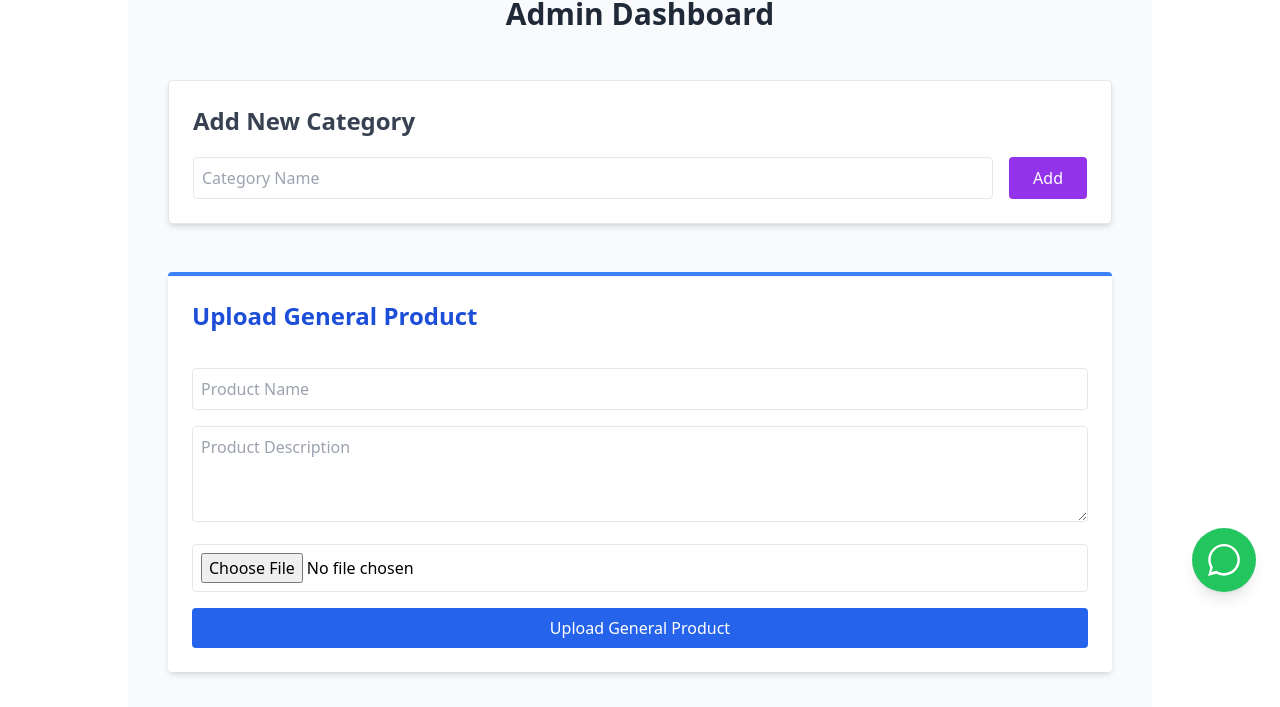
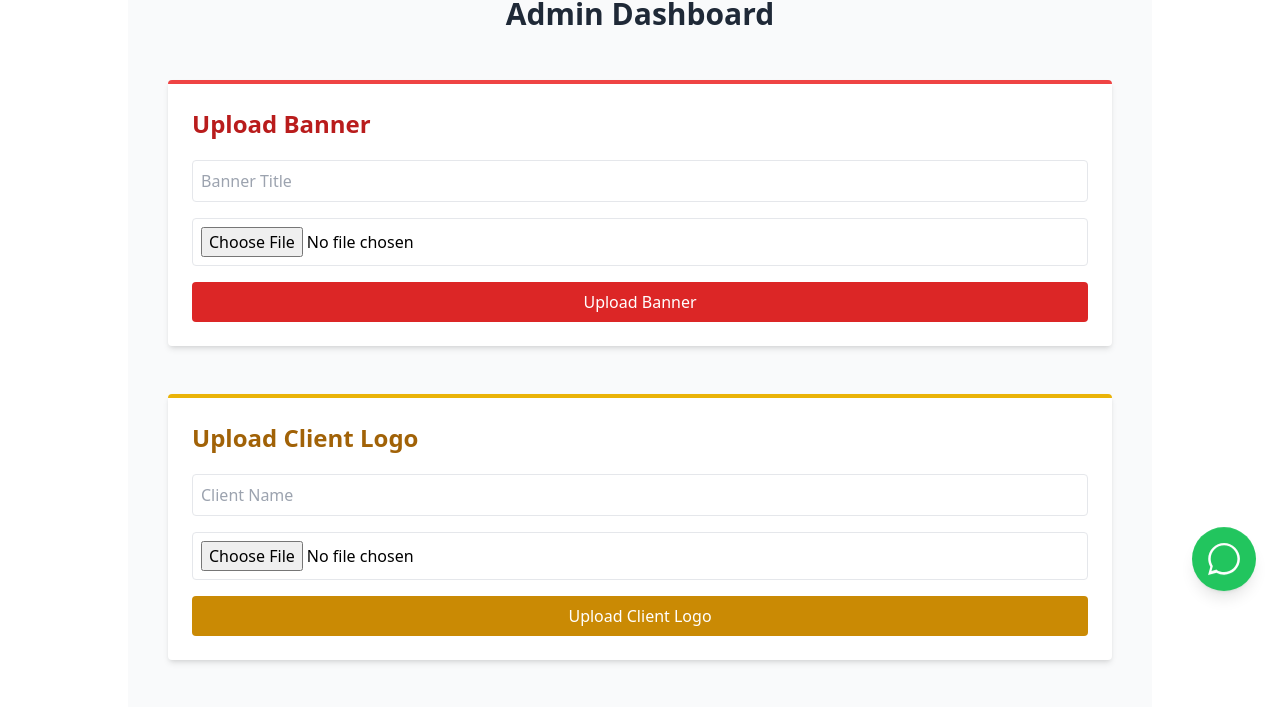
Before and after one commit to sandeep8574969151-max/rbm_frontend, a React (Create React App) app: page /admin in a window 1280 px wide. Shown: the part 169-876 px from the top of the page. Built offline with nearby package versions, Linux system fonts and the light colour scheme; no server answers.

Commit message:
Update Admin Dashboard and Gallery paths

```diff
--- a/src/pages/Admin.jsx
+++ b/src/pages/Admin.jsx
@@ -5,14 +5,12 @@ const Admin = () => {
     const [category, setCategory] = useState('');
     const [categories, setCategories] = useState([]);
 
-    // Fetch Categories
     const fetchCategories = async () => {
         try {
-            // Sahi URL path (slash ke saath)
             const res = await fetch(`${API_BASE_URL}/get_all_categories.php`);
             if (!res.ok) throw new Error(`HTTP error! status: ${res.status}`);
             const data = await res.json();
-            setCategories(data);
+            setCategories(Array.isArray(data) ? data : []);
         } catch (err) {
             console.error("Error fetching categories:", err);
             setCategories([]);
@@ -21,10 +19,8 @@ const Admin = () => {
 
     useEffect(() => { fetchCategories(); }, []);
 
-    // Helper for API Calls
     const postData = async (endpoint, formData) => {
         try {
-            // URL fix: API_BASE_URL + / + endpoint
             const response = await fetch(`${API_BASE_URL}/${endpoint}`, {
                 method: 'POST',
                 body: formData,
@@ -40,35 +36,60 @@ const Admin = () => {
         <div className="p-10 max-w-5xl mx-auto space-y-12 bg-gray-50">
             <h1 className="text-3xl font-extrabold text-center text-gray-800">Admin Dashboard</h1>
 
-            {/* 1. Category Manager */}
+            {/* 1. Upload Banner */}
+            <div className="bg-white p-6 shadow-md rounded border-t-4 border-red-500">
+                <h2 className="text-2xl font-bold mb-5 text-red-700">Upload Banner</h2>
+                <form onSubmit={async (e) => {
+                    e.preventDefault();
+                    const res = await postData("upload_banner.php", new FormData(e.target));
+                    alert(res); e.target.reset();
+                }} className="space-y-4">
+                    <input type="text" name="title" placeholder="Banner Title" className="border p-2 w-full rounded" required />
+                    <input type="file" name="image" className="border p-2 w-full rounded" required />
+                    <button type="submit" className="bg-red-600 text-white px-6 py-2 rounded w-full hover:bg-red-700">Upload Banner</button>
+                </form>
+            </div>
+
+            {/* 2. Upload Client Logo */}
+            <div className="bg-white p-6 shadow-md rounded border-t-4 border-yellow-500">
+                <h2 className="text-2xl font-bold mb-5 text-yellow-700">Upload Client Logo</h2>
+                <form onSubmit={async (e) => {
+                    e.preventDefault();
+                    const res = await postData("upload_client.php", new FormData(e.target));
+                    alert(res); e.target.reset();
+                }} className="space-y-4">
+                    <input type="text" name="name" placeholder="Client Name" className="border p-2 w-full rounded" required />
+                    <input type="file" name="image" className="border p-2 w-full rounded" required />
+                    <button type="submit" className="bg-yellow-600 text-white px-6 py-2 rounded w-full hover:bg-yellow-700">Upload Client Logo</button>
+                </form>
+            </div>
+
+            {/* 3. Category Manager */}
             <div className="bg-white p-6 shadow-md rounded border">
                 <h2 className="text-2xl font-bold mb-5 text-gray-700">Add New Category</h2>
                 <form onSubmit={async (e) => {
                     e.preventDefault();
                     const res = await postData("add_category.php", new FormData(e.target));
-                    alert(res);
-                    e.target.reset();
-                    fetchCategories();
+                    alert(res); e.target.reset(); fetchCategories();
                 }} className="flex gap-4">
                     <input type="text" name="cat_name" placeholder="Category Name" className="border p-2 w-full rounded" required />
                     <button type="submit" className="bg-purple-600 text-white px-6 py-2 rounded hover:bg-purple-700">Add</button>
                 </form>
             </div>
 
-            {/* 2. Upload General Product */}
+            {/* 4. Upload General Product */}
             <div className="bg-white p-6 shadow-md rounded border-t-4 border-blue-500">
                 <h2 className="text-2xl font-bold mb-5 text-blue-700">Upload General Product</h2>
                 <form onSubmit={async (e) => {
                     e.preventDefault();
                     const res = await postData("upload_product.php", new FormData(e.target));
-                    alert(res);
-                    e.target.reset();
+                    alert(res); e.target.reset();
                 }} className="space-y-4">
                     <input type="hidden" name="product_type" value="general" />
                     <input type="text" name="name" placeholder="Product Name" className="border p-2 w-full rounded" required />
                     <textarea name="description" placeholder="Product Description" className="border p-2 w-full h-24 rounded" required />
                     <input type="file" name="image" className="border p-2 w-full rounded" required />
-                    <button type="submit" className="bg-blue-600 text-white px-6 py-2 rounded w-full hover:bg-blue-700">Upload General Product</button>
+                    <button type="submit" className="bg-blue-600 text-white px-6 py-2 rounded w-full hover:bg-blue-700">Upload Product</button>
                 </form>
             </div>
 
@@ -90,8 +111,10 @@ const Admin = () => {
 
                     <select name="category" className="border p-2 w-full rounded" required value={category} onChange={(e) => setCategory(e.target.value)}>
                         <option value="">Select Category</option>
-                        {categories.map((cat, i) => (
-                            <option key={i} value={cat.category_name || cat}>{cat.category_name || cat}</option>
+                        {Array.isArray(categories) && categories.map((cat, i) => (
+                            <option key={i} value={cat.category_name || cat}>
+                                {cat.category_name || cat}
+                            </option>
                         ))}
                     </select>
 
--- a/src/pages/Gallery.jsx
+++ b/src/pages/Gallery.jsx
@@ -1,16 +1,17 @@
 import React, { useState, useEffect } from 'react';
-import { API_BASE_URL } from '../config'; // Import hona zaroori hai
+import { API_BASE_URL } from '../config';
 
 const Gallery = () => {
     const [images, setImages] = useState([]);
     const [loading, setLoading] = useState(true);
 
-    // Ab BASE_URL ki jagah hum direct API_BASE_URL use karenge
     useEffect(() => {
-        fetch(`${API_BASE_URL}get_gallery.php`)
+        // API call
+        fetch(`${API_BASE_URL}/get_gallery.php`)
             .then((res) => res.json())
             .then((data) => {
-                setImages(data);
+                // Agar data array hai toh use karein, warna empty array
+                setImages(Array.isArray(data) ? data : []);
                 setLoading(false);
             })
             .catch((err) => {
@@ -45,17 +46,20 @@ const Gallery = () => {
                 ) : (
                     <div className="grid grid-cols-1 md:grid-cols-3 gap-8">
                         {images.map((item, index) => {
+                            // Backend se milne wala path (e.g., "uploads/image.jpg")
                             const rawPath = item.imageUrl || "";
-                            // URL banane ke liye API_BASE_URL ka sahi istemal
+
+                            // Final Path Logic:
+                            // Agar full URL hai toh wahi, warna API_BASE_URL + rawPath
                             const imagePath = rawPath.startsWith('http')
                                 ? rawPath
-                                : (rawPath.startsWith('uploads/') ? `${API_BASE_URL}${rawPath}` : `${API_BASE_URL}uploads/${rawPath}`);
+                                : `${API_BASE_URL}/${rawPath}`;
 
                             return (
                                 <div key={index} className="rounded-lg shadow-lg overflow-hidden border border-gray-200 hover:shadow-2xl transition-all duration-300">
                                     <img
                                         src={imagePath}
-                                        alt={`Gallery ${index}`}
+                                        alt={`Project ${index}`}
                                         className="w-full h-64 object-cover hover:scale-105 transition-transform duration-500"
                                         onError={(e) => {
                                             e.target.src = 'https://via.placeholder.com/300?text=Image+Not+Found';
```
